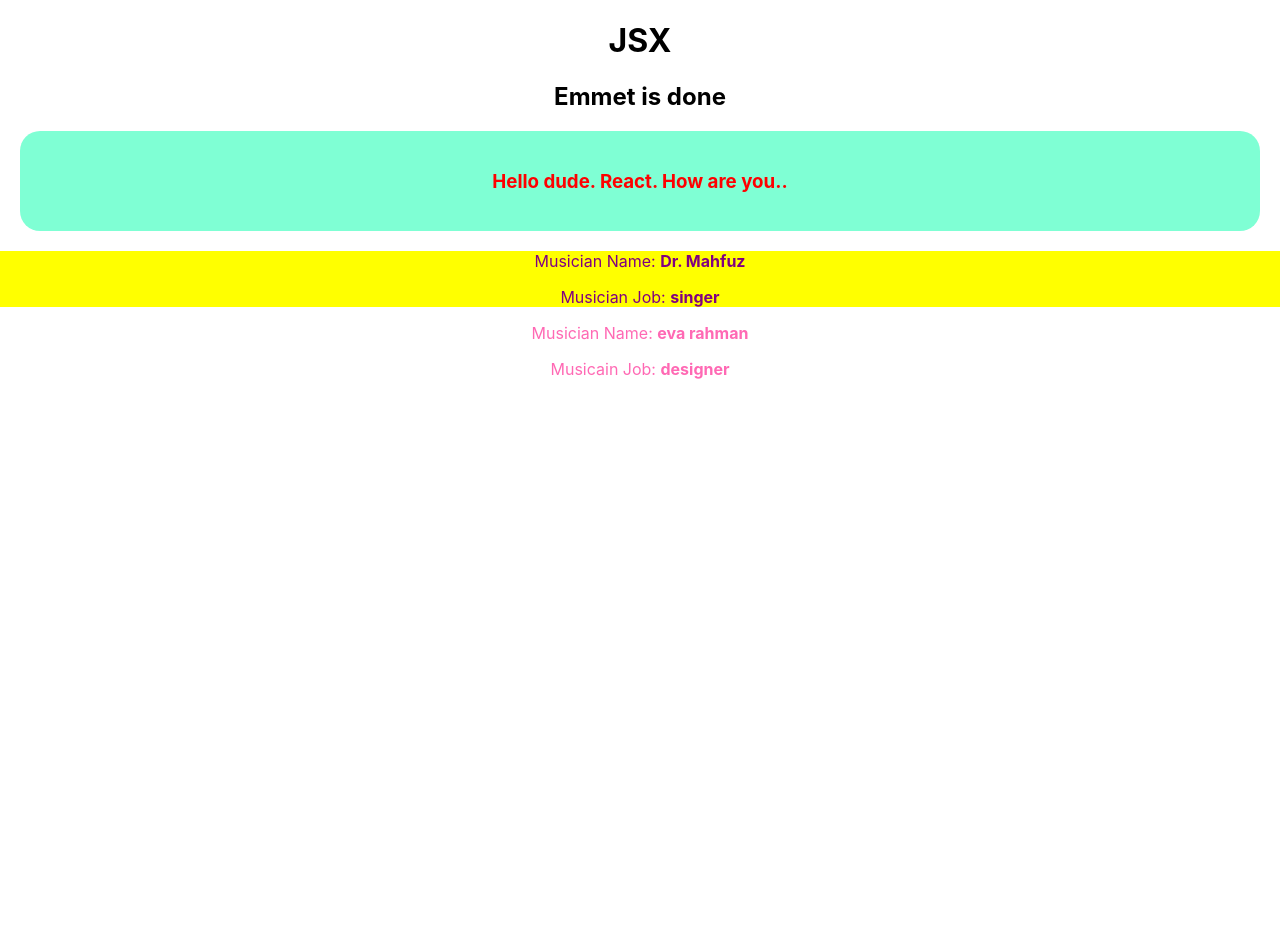
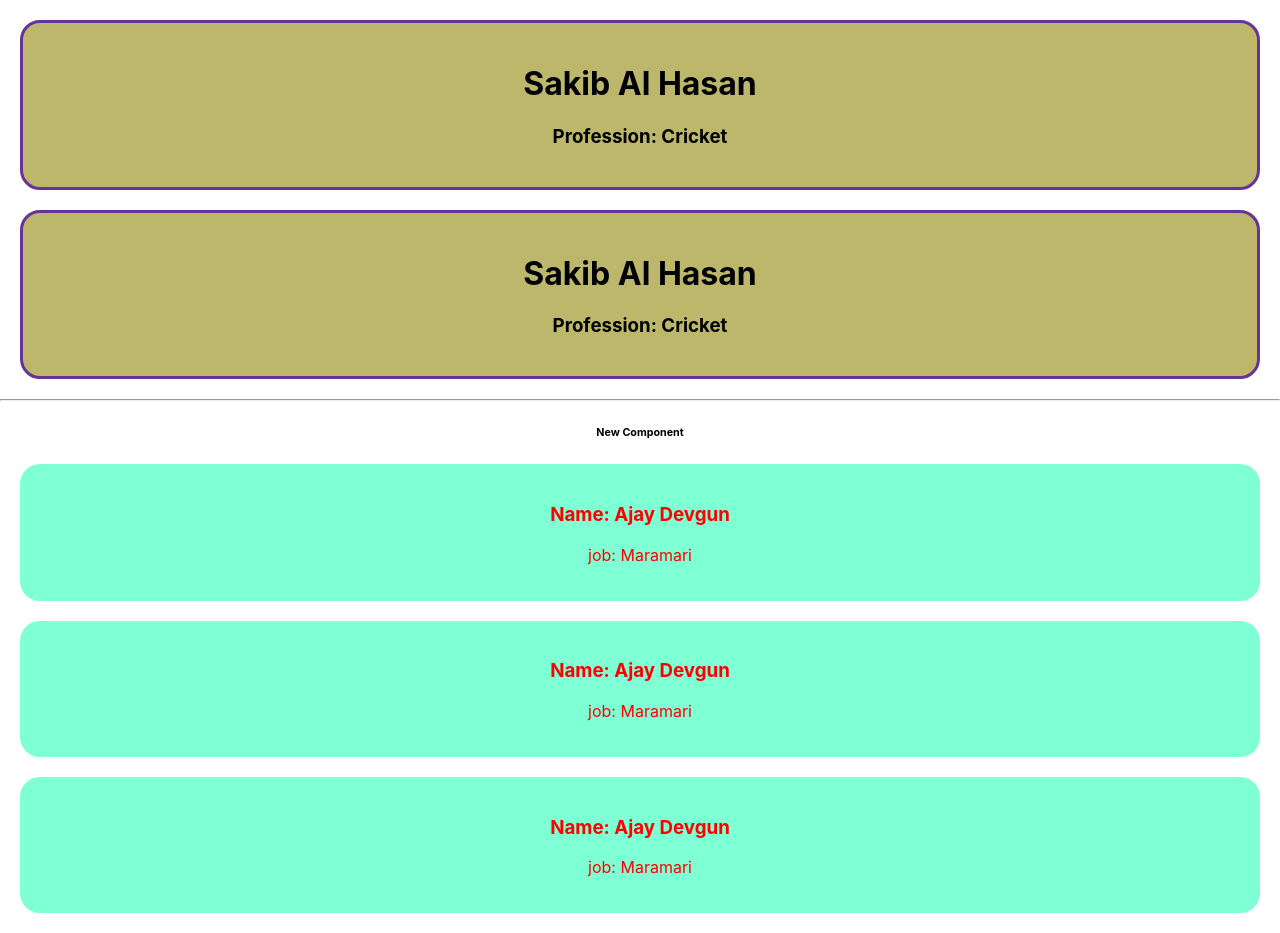
Before and after one commit to ashrafcse3/reactjs-core-concepts, a React (Create React App) app: page / in a window 1280 px wide. Before the commit the page ends 800 px from the top, so only its background shows below. Built offline with nearby package versions, Linux system fonts and the light colour scheme.

Commit message:
create component, return HTML from a component

```diff
--- a/src/App.css
+++ b/src/App.css
@@ -45,3 +45,11 @@
   border-radius: 20px;
   margin: 20px;
 }
+
+.person {
+  background-color: darkkhaki;
+  border: 3px solid rebeccapurple;
+  padding: 20px;
+  margin: 20px;
+  border-radius: 20px;
+}
--- a/src/App.js
+++ b/src/App.js
@@ -1,36 +1,36 @@
 import logo from './logo.svg';
 import './App.css';
-
-const musicNumber = 444;
-const singer = { name: 'Dr. Mahfuz', job: 'singer' };
-const singer2 = { name: 'eva rahman', job: 'designer' };
-
-const singerStyle = {
-  color: 'purple',
-  background: 'yellow'
-};
 
 function App() {
   return (
     <div className="App">
-      <h1>JSX</h1>
-      <h2>Emmet is done</h2>
-      <div className="container">
-        <h3>Hello dude. React. How are you..</h3>
-      </div>
-      {/* <div className="music">
-        <p>Name: {222 + musicNumber}</p>
-      </div> */}
-      <div className="musician" style={singerStyle}>
-        <p>Musician Name: <strong>{singer.name}</strong></p>
-        <p>Musician Job: <strong>{singer.job}</strong></p>
-      </div>
-      <div className="musician" style={{ color: 'hotpink' }}>
-        <p>Musician Name: <strong>{singer2.name}</strong></p>
-        <p>Musicain Job: <strong>{singer2.job}</strong></p>
-      </div>
+      <Person></Person>
+      <Person></Person>
+      <hr />
+      <h6>New Component</h6>
+      <Friend></Friend>
+      <Friend></Friend>
+      <Friend></Friend>
     </div >
   );
 }
 
+function Person() {
+  return (
+    <div className='person'>
+      <h1>Sakib Al Hasan</h1>
+      <h3>Profession: Cricket</h3>
+    </div>
+  );
+}
+
+function Friend() {
+  return (
+    <div className='container'>
+      <h3>Name: Ajay Devgun</h3>
+      <p>job: Maramari</p>
+    </div>
+  );
+}
+
 export default App;
```
